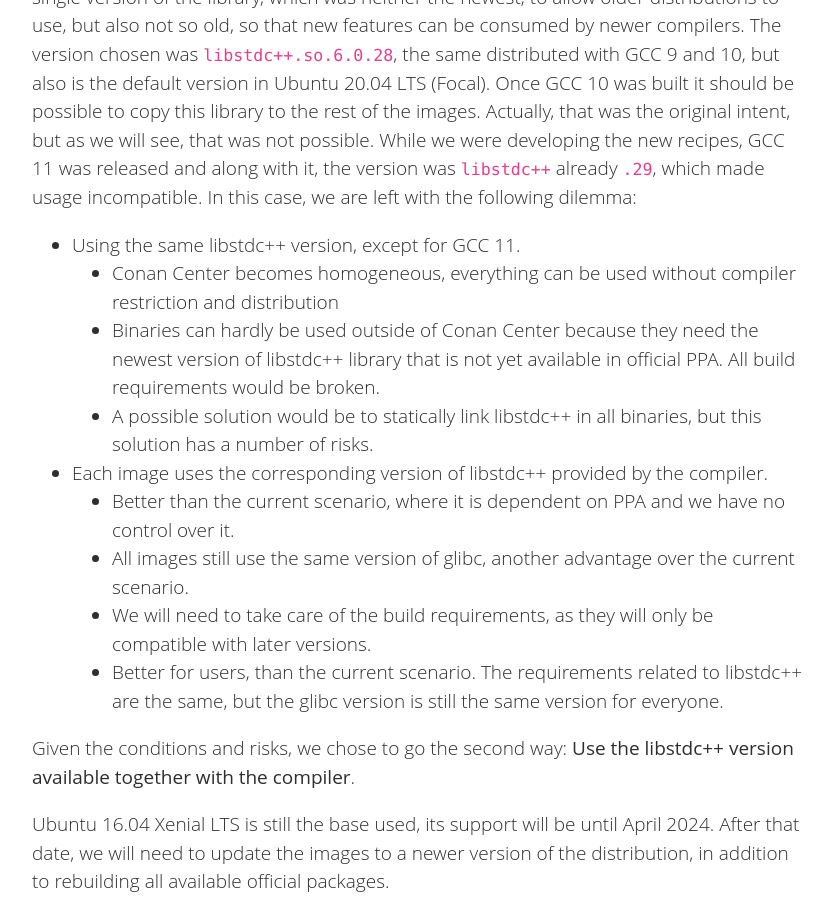
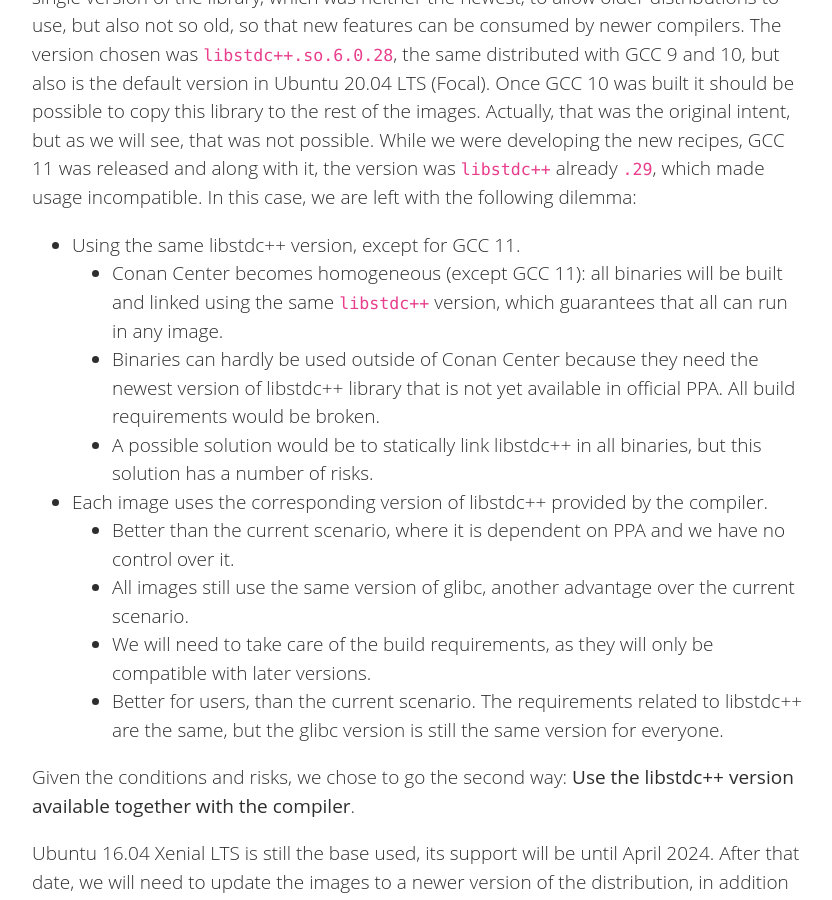
Before and after one commit to conan-io/conan-io.github.io, a Jekyll site: the page built from _posts/2021-07-21-Modern-docker-images.markdown, in a window 1280 px wide and 900 px high, scrolled down 3240 px. Shown: the whole window, without its empty margins (20-852 px from the left). Built offline with Jekyll 4.4.1, drawn with Linux system fonts in a browser that asks for light colours; comment, search, counter and statistics services are not loaded.

Commit message:
Update _posts/2021-07-21-Modern-docker-images.markdown
Co-authored-by: Javier G. Sogo <jgsogo@gmail.com>

```diff
--- a/_posts/2021-07-21-Modern-docker-images.markdown
+++ b/_posts/2021-07-21-Modern-docker-images.markdown
@@ -107,7 +107,7 @@ developing the new recipes, GCC 11 was released and along with it, the version w
 made usage incompatible. In this case, we are left with the following dilemma:
 
 * Using the same libstdc++ version, except for GCC 11.
-    * Conan Center becomes homogeneous, everything can be used without compiler restriction and distribution
+    * Conan Center becomes homogeneous (except GCC 11): all binaries will be built and linked using the same ``libstdc++`` version, which guarantees that all can run in any image.
     * Binaries can hardly be used outside of Conan Center because they need the newest version of libstdc++ library
 that is not yet available in official PPA. All build requirements would be broken.
     * A possible solution would be to statically link libstdc++ in all binaries, but this solution has a number of
```
